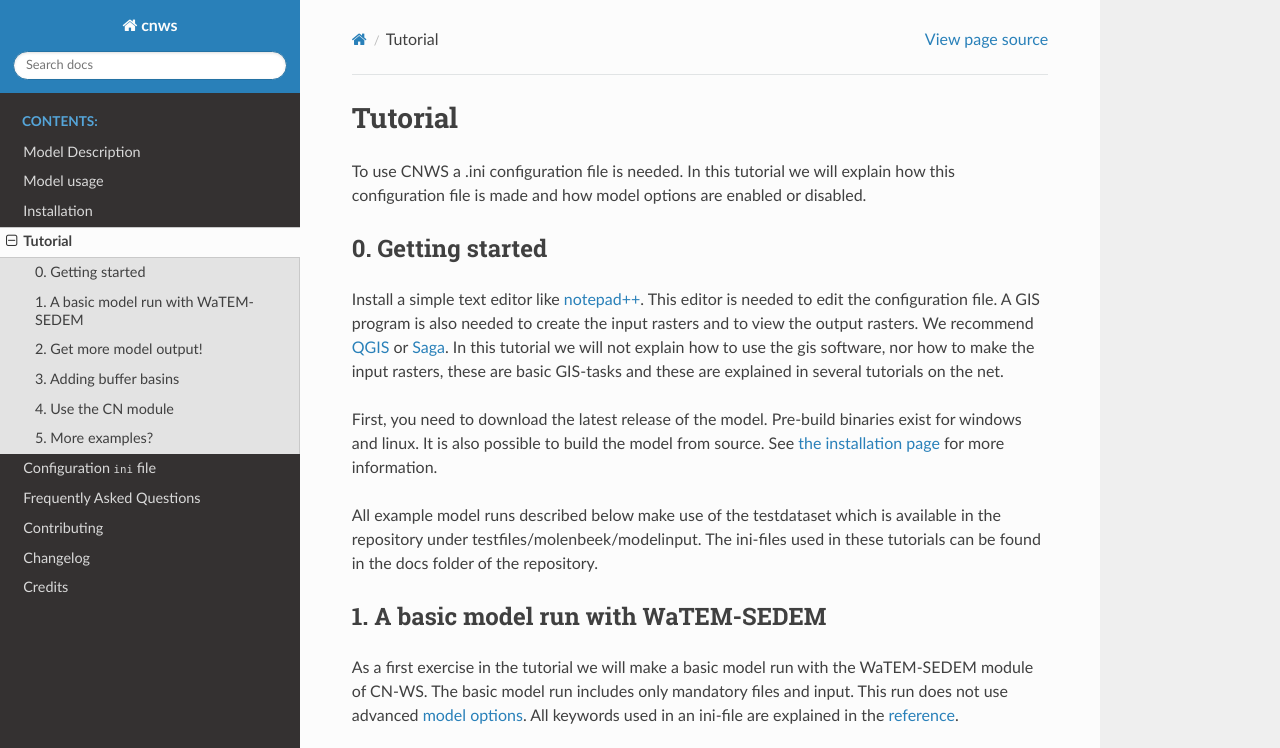
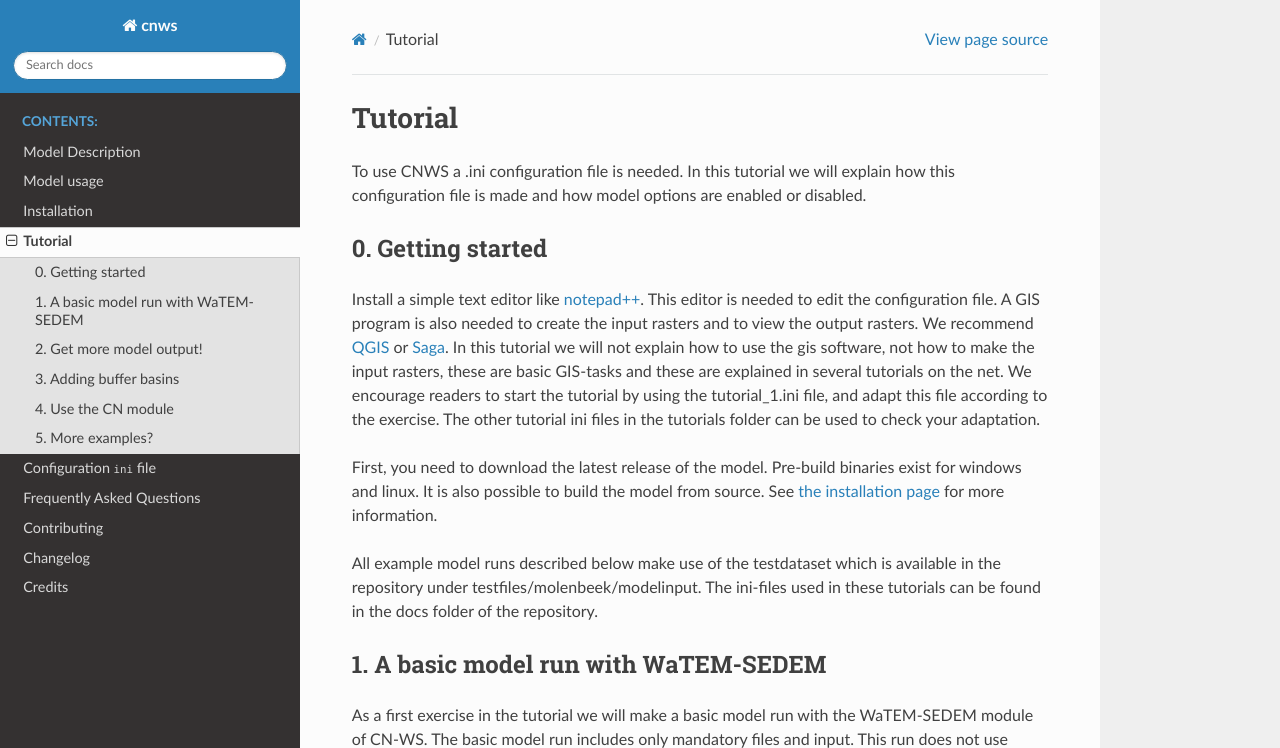
Before and after one commit to watem-sedem/watem-sedem, a Sphinx documentation site: the page built from docs/tutorial.rst, in a window 1280 px wide and 900 px high, cut to the strip 0-748 px from the top of the window. Built offline with Sphinx 7.4.7 and the Read the Docs theme 2.0.0, drawn with Linux system fonts in a browser that asks for light colours.

Commit message:
adds note for using reference tutorial files

```diff
--- a/docs/tutorial.rst
+++ b/docs/tutorial.rst
@@ -15,9 +15,12 @@ Install a simple text editor like `notepad++ <https://notepad-plus-plus.org/>`_.
 This editor is needed to edit the configuration file. A GIS program is also
 needed to create the input rasters and to view the output rasters. We recommend
 `QGIS <https://www.qgis.org>`_ or `Saga <http://www.saga-gis.org/>`_. In this
-tutorial we will not explain how to use the gis software, nor how to make the
+tutorial we will not explain how to use the gis software, not how to make the
 input rasters, these are basic GIS-tasks and these are explained in several
-tutorials on the net.
+tutorials on the net. We encourage readers to start the tutorial by using
+the tutorial_1.ini file, and adapt this file according to the exercise. The
+other tutorial ini files in the tutorials folder can be used to check your
+adaptation.
 
 First, you need to download the latest release of the model. Pre-build binaries
 exist for windows and linux. It is also possible to build the model from source.
```
